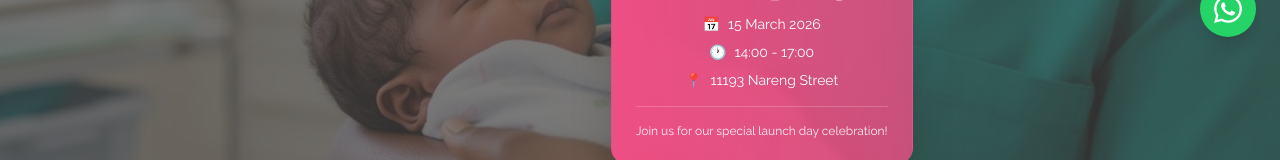
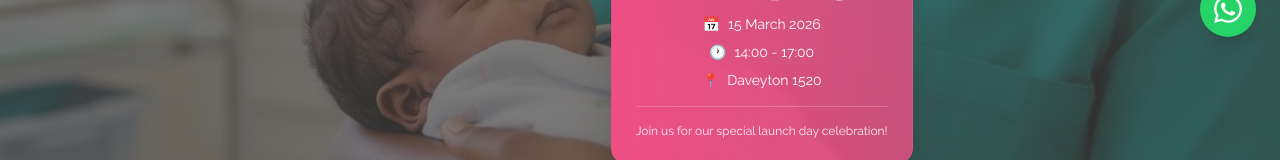
Before and after one commit to lunexhub/ngidi-project, a React (Vite) app: page / in a window 1280 px wide. Shown: the part 739-899 px from the top of the page. Built offline with nearby package versions, Linux system fonts and the light colour scheme; the HTML template or start-up script is replaced by a standard one.

Commit message:
Update launch day venue address
- Change venue from '11193 Nareng Street' to 'Daveyton 1520'
- Update venue location in Launch Day card

```diff
--- a/src/components/HeroSection.tsx
+++ b/src/components/HeroSection.tsx
@@ -59,7 +59,7 @@ const HeroSection = () => {
                 </div>
                 <div className="flex items-center justify-center gap-2">
                   <span className="font-semibold">📍</span>
-                  <span>11193 Nareng Street</span>
+                  <span>Daveyton 1520</span>
                 </div>
               </div>
               <div className="mt-4 pt-4 border-t border-white/20">
```
